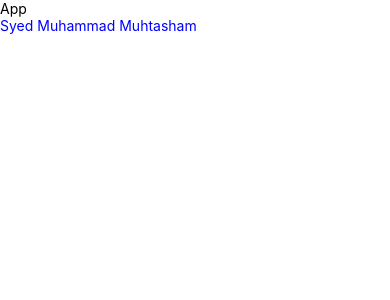
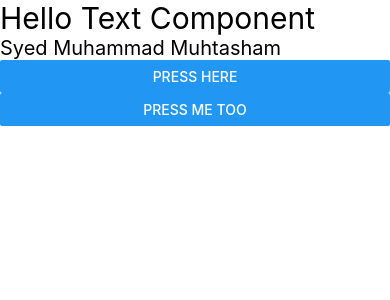
Before and after one commit to Smuhtasham/jApp, a React Native app: screen / in a window 390 px wide. Shown: the top 300 px of the page. Built offline with nearby package versions, Linux system fonts and the light colour scheme.

Commit message:
View, Text , Buttons

```diff
--- a/App.js
+++ b/App.js
@@ -1,12 +1,13 @@
-import {View, Text} from 'react-native';
+import {View, Text, Button} from 'react-native';
 import React from 'react';
-import {Colors} from 'react-native/Libraries/NewAppScreen';
 
 export default function App() {
   return (
     <View>
-      <Text>App</Text>
-      <Text style={{color: 'blue'}}>Syed Muhammad Muhtasham</Text>
+      <Text style={{fontSize: 30}}>Hello Text Component</Text>
+      <Text style={{fontSize: 20}}>Syed Muhammad Muhtasham</Text>
+      <Button title="Press here"></Button>
+      <Button title="Press Me too"></Button>
     </View>
   );
 }
```
